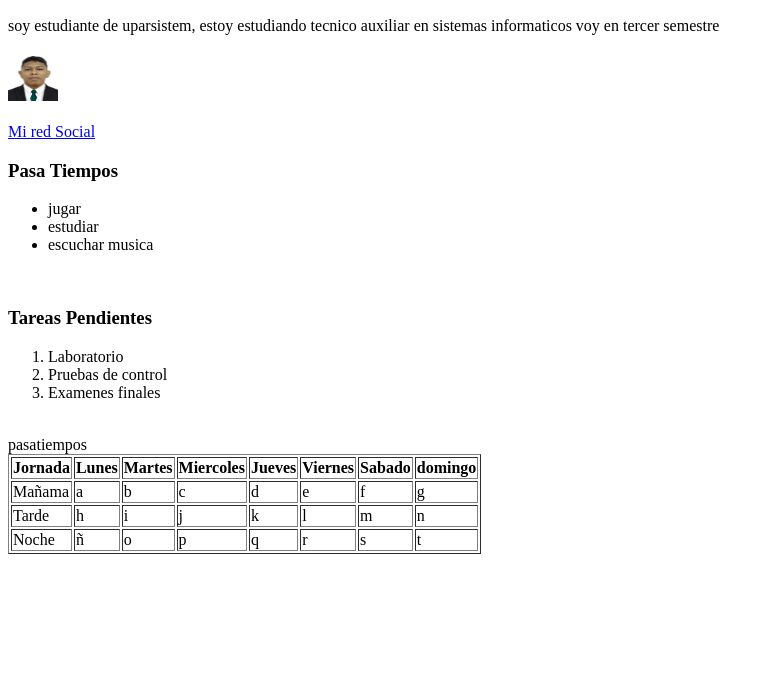
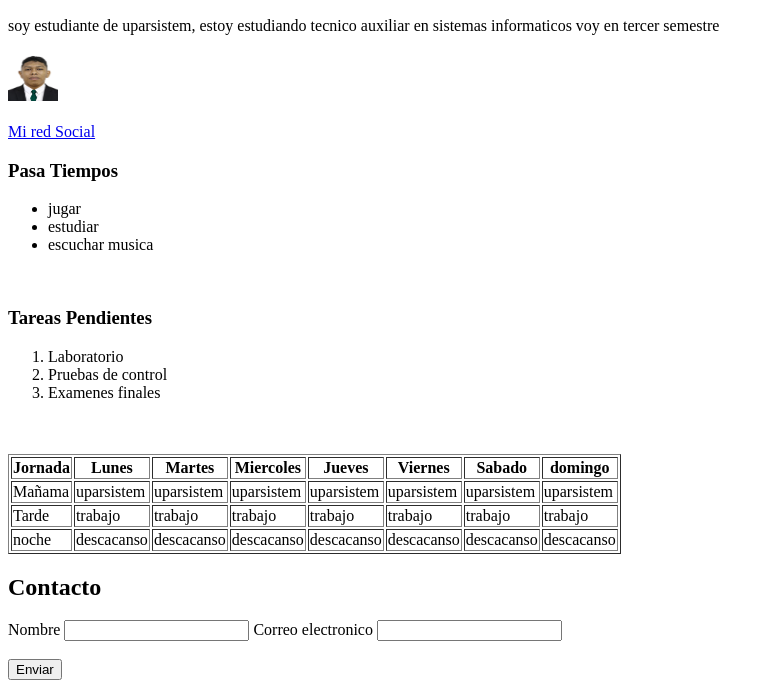
Before and after one commit to jhosman-20/Mi-pagina-web, a plain HTML site: page index.html in a window 1280 px wide. Shown: the part 110-800 px from the top of the page, without its empty margins (0-774 px from the left). Drawn offline with Linux system fonts and the light colour scheme.

Commit message:
mi primer commit

```diff
--- a/index.html
+++ b/index.html
@@ -27,7 +27,7 @@
         <li>Examenes finales</li>
      </ol>
 <br>
-pasatiempos
+
 <br>
 
 <table border="1">
@@ -45,37 +45,51 @@ pasatiempos
     </tr>
     <tr>
         <td>Mañama</td>
-        <td>a</td>
-        <td>b</td>
-        <td>c</td>
-        <td>d</td>
-        <td>e</td>
-        <td>f</td>
-        <td>g</td>
+        <td>uparsistem</td>
+        <td>uparsistem</td>
+        <td>uparsistem</td>
+        <td>uparsistem</td>
+        <td>uparsistem</td>
+        <td>uparsistem</td>
+        <td>uparsistem</td>
+
     </tr>
     <tr>
         <td>Tarde</td>
-        <td>h</td>
-        <td>i</td>
-        <td>j</td>
-        <td>k</td>
-        <td>l</td>
-        <td>m</td>
-        <td>n</td>
+        <td>trabajo</td>
+        <td>trabajo</td>
+        <td>trabajo</td>
+        <td>trabajo</td>
+        <td>trabajo</td>
+        <td>trabajo</td>
+        <td>trabajo</td>
+
     </tr>
     <tr>
-        <td>Noche</td>
-        <td>ñ</td>
-        <td>o</td>
-        <td>p</td>
-        <td>q</td>
-        <td>r</td>
-        <td>s</td>
-        <td>t</td>
-    </tr>
-
+        <td>noche</td>
+        <td>descacanso</td>
+        <td>descacanso</td>
+        <td>descacanso</td>
+        <td>descacanso</td>
+        <td>descacanso</td>
+        <td>descacanso</td>
+        <td>descacanso</td>
 
 </table>
 
+
+<h2>Contacto</h2>
+<form action=""></form>
+<label for="">Nombre</label>
+<input type="text" name="" id="" required  >
+<label for="">Correo electronico</label>
+<input type="email" name="" id="  " required>
+<br> <br>
+<input type="submit" value="Enviar">
+
+
+
+
+
 </body>
 </html>
```
